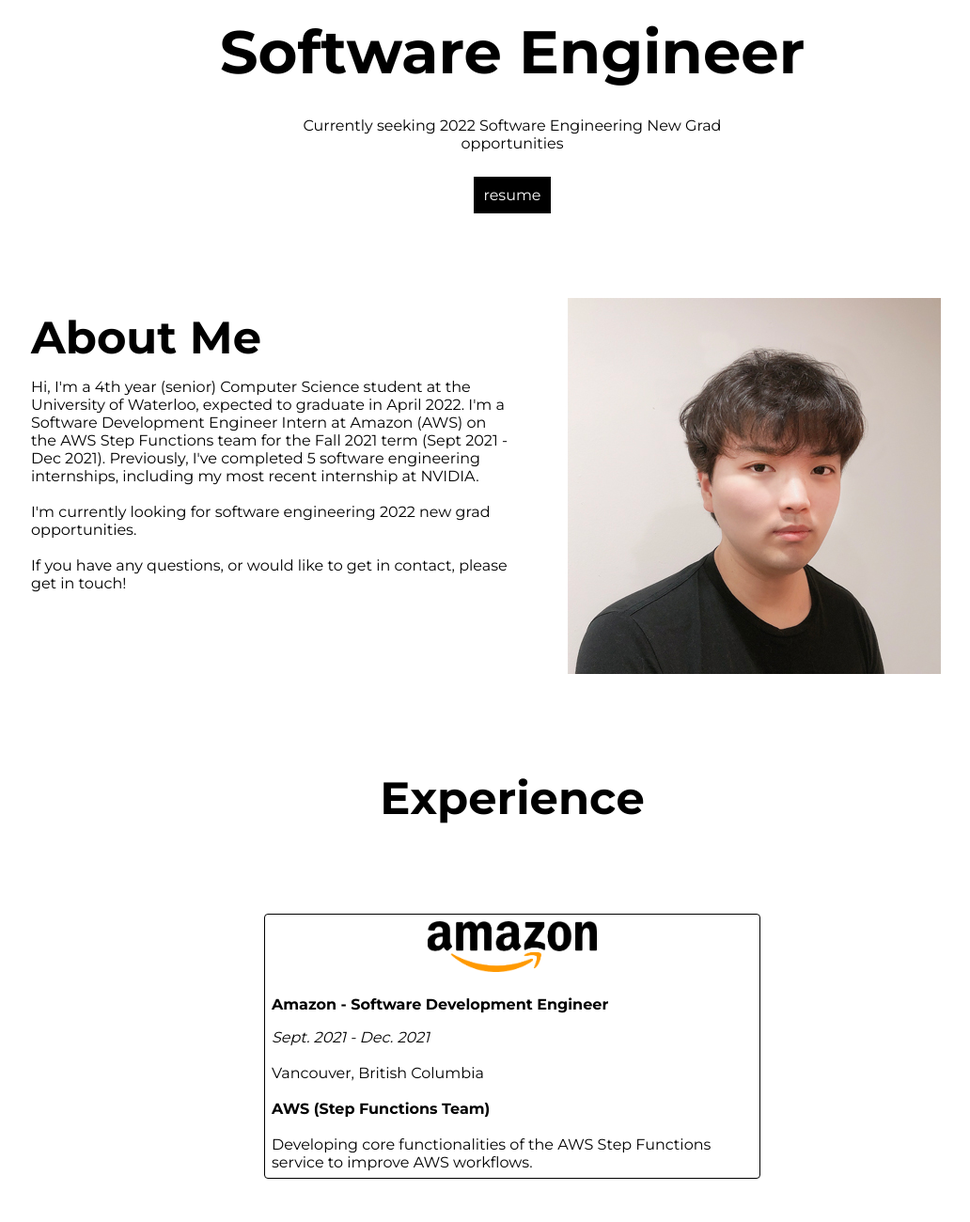
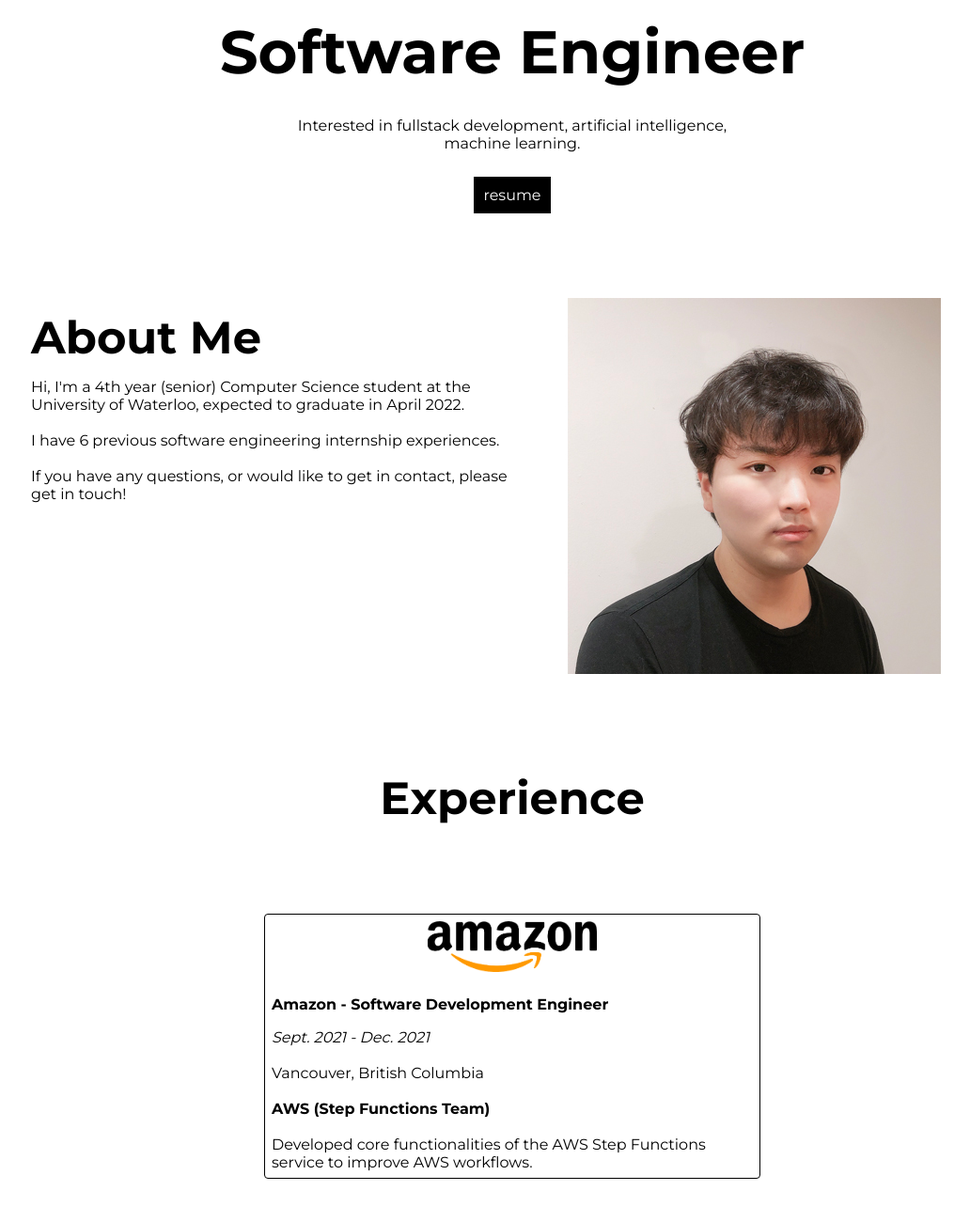
Before and after one commit to jacobk52/jacobkim.net, a Gatsby site: page / in a window 1280 px wide. Shown: the part 240-1540 px from the top of the page at 94% size, without its empty margins (95-1127 px from the left). Built offline with nearby package versions, Linux system fonts and the light colour scheme; Gatsby itself is replaced by a stand-in of ours.

Commit message:
updated information and resume

```diff
--- a/src/data.js
+++ b/src/data.js
@@ -21,15 +21,15 @@ export default {
 
   //   Header Paragraph
   headerParagraph:
-    "Currently seeking 2022 Software Engineering New Grad opportunities",
+    "Interested in fullstack development, artificial intelligence, machine learning.",
 
   // End Header Details -----------------------
 
   // About Secton --------------
   aboutParaOne:
-    "Hi, I'm a 4th year (senior) Computer Science student at the University of Waterloo, expected to graduate in April 2022. I'm a Software Development Engineer Intern at Amazon (AWS) on the AWS Step Functions team for the Fall 2021 term (Sept 2021 - Dec 2021). Previously, I've completed 5 software engineering internships, including my most recent internship at NVIDIA.",
+    "Hi, I'm a 4th year (senior) Computer Science student at the University of Waterloo, expected to graduate in April 2022.",
   aboutParaTwo:
-    "I'm currently looking for software engineering 2022 new grad opportunities.",
+    "I have 6 previous software engineering internship experiences.",
   aboutParaThree:
     "If you have any questions, or would like to get in contact, please get in touch!",
   aboutImage:
@@ -42,7 +42,7 @@ export default {
       date:"Sept. 2021 - Dec. 2021",
       location:"Vancouver, British Columbia",
       team:"AWS (Step Functions Team)",
-      summary:"Developing core functionalities of the AWS Step Functions service to improve AWS workflows.",
+      summary:"Developed core functionalities of the AWS Step Functions service to improve AWS workflows.",
       logo:amazonLogo
     },
     {
```
Also changed, not shown: 1 other file.
